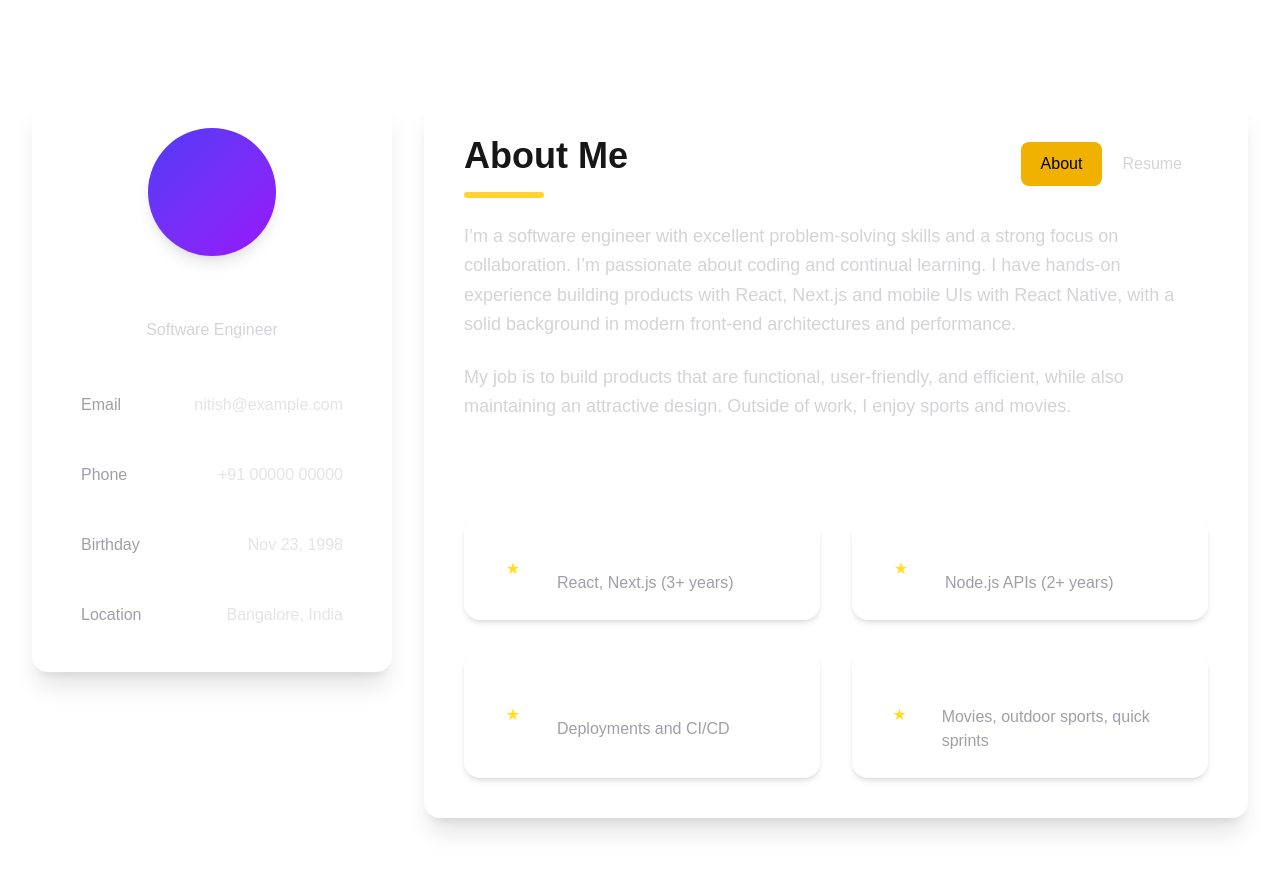
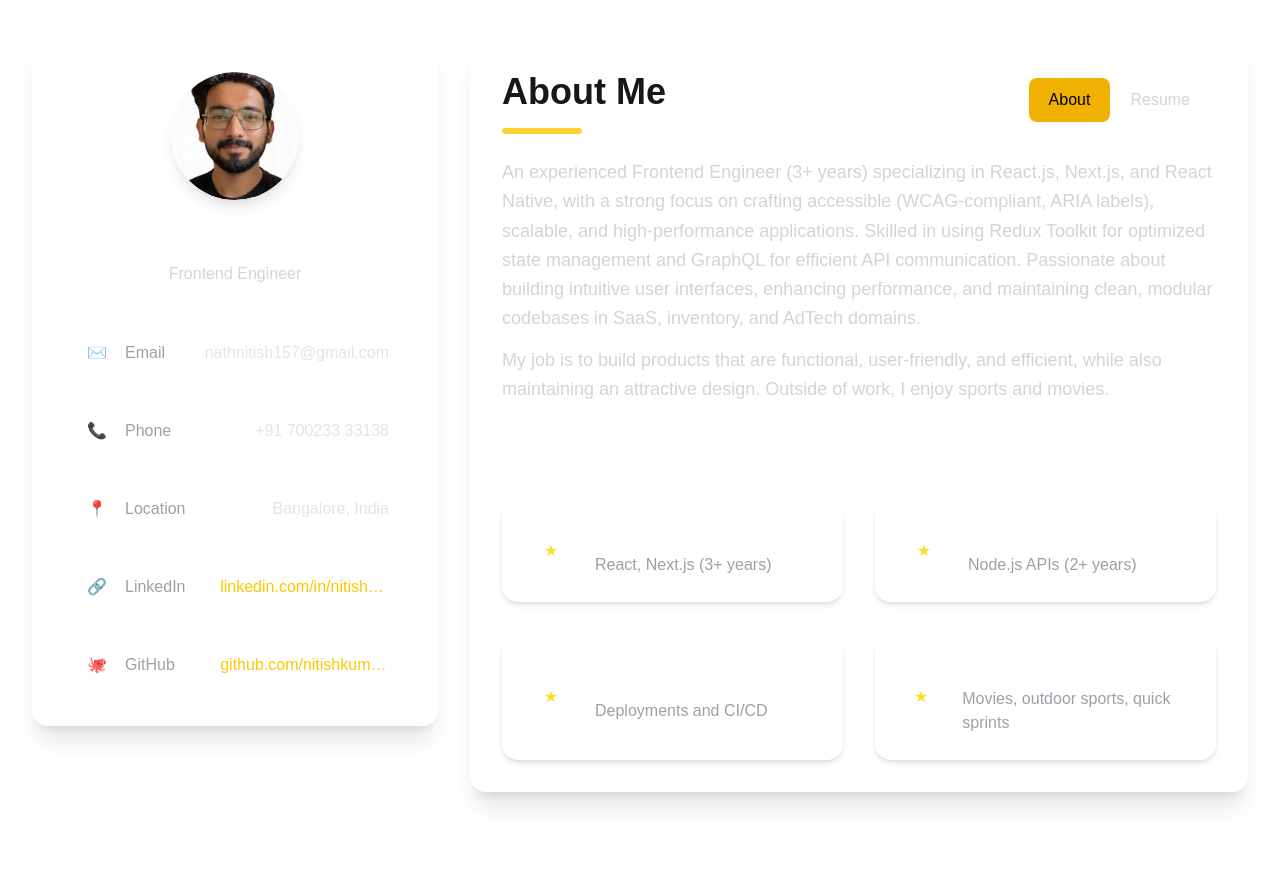
Before and after one commit to nitishnath/my_portfolio_site, a Next.js app: page / in a window 1280 px wide. Shown: the top 872 px of the page. After the commit the page ends 832 px from the top, so only its background shows below. Built offline with nearby package versions, Linux system fonts and the light colour scheme.

Commit message:
feat(profile): update profile content and layout with enhanced details

```diff
--- a/src/app/layout.tsx
+++ b/src/app/layout.tsx
@@ -16,11 +16,11 @@ const mono = JetBrains_Mono({
 export const metadata: Metadata = {
   metadataBase: new URL("https://example.com"),
   title: {
-    default: "Nitish Kumar Nath – Software Engineer",
+    default: "Nitish Kumar Nath – Frontend Engineer",
     template: "%s | Portfolio",
   },
   description:
-    "Professional portfolio showcasing projects, skills, resume, and contact details with rich animations.",
+    "Professional frontend engineer portfolio showcasing projects, skills, resume, and contact details with rich animations.",
   openGraph: {
     title: "Nitish Kumar Nath – Portfolio",
     description:
--- a/src/components/sections/AboutPanel.tsx
+++ b/src/components/sections/AboutPanel.tsx
@@ -26,15 +26,16 @@ export default function AboutPanel() {
       <div className="mt-3 h-1 w-16 rounded bg-yellow-400/80" />
 
       <motion.p className="mt-4 text-zinc-300" initial={{ opacity: 0 }} animate={{ opacity: 1 }}>
-        I’m a software engineer with excellent problem‑solving skills and a strong focus on
-        collaboration. I’m passionate about coding and continual learning. I have hands-on
-        experience building products with React, Next.js and mobile UIs with React Native,
-        with a solid background in modern front‑end architectures and performance.
+        An experienced Frontend Engineer (3+ years) specializing in React.js, Next.js, and React Native, with a
+strong focus on crafting accessible (WCAG-compliant, ARIA labels), scalable, and high-performance applications.
+Skilled in using Redux Toolkit for optimized state management and GraphQL for efficient API communication.
+Passionate about building intuitive user interfaces, enhancing performance, and maintaining clean, modular codebases
+in SaaS, inventory, and AdTech domains.
       </motion.p>
-      <motion.p className="mt-4 text-zinc-300" initial={{ opacity: 0 }} animate={{ opacity: 1 }}>
+      {/* <motion.p className="mt-4 text-zinc-300" initial={{ opacity: 0 }} animate={{ opacity: 1 }}>
         My job is to build products that are functional, user‑friendly, and efficient,
         while also maintaining an attractive design. Outside of work, I enjoy sports and movies.
-      </motion.p>
+      </motion.p> */}
 
       <motion.h3 className="mt-8 text-xl font-semibold text-white" initial={{ opacity: 0, y: 8 }} animate={{ opacity: 1, y: 0 }}>
         What I’m Doing
--- a/src/components/sections/AboutResumePanel.tsx
+++ b/src/components/sections/AboutResumePanel.tsx
@@ -18,6 +18,26 @@ function DoingCard({ title, subtitle }: { title: string; subtitle: string }) {
   );
 }
 
+function SkillBar({ label, percent }: { label: string; percent: number }) {
+  return (
+    <div className="py-3">
+      <div className="flex items-center justify-between text-zinc-200">
+        <span className="font-medium">{label}</span>
+        <span className="text-zinc-400">{percent}%</span>
+      </div>
+      <div className="mt-2 h-2 w-full rounded-full bg-zinc-700/70">
+        <motion.div
+          initial={{ width: 0 }}
+          whileInView={{ width: `${percent}%` }}
+          viewport={{ once: true }}
+          transition={{ duration: 1.2, ease: "easeOut" }}
+          className="h-2 rounded-full bg-yellow-400"
+        />
+      </div>
+    </div>
+  );
+}
+
 function ResumeSection({ title, icon = "📘", children }: { title: string; icon?: string; children: React.ReactNode }) {
   return (
     <div className="mt-6">
@@ -34,7 +54,7 @@ function ResumeSection({ title, icon = "📘", children }: { title: string; icon
   );
 }
 
-function ResumeItem({ role, company, time, details, isLast = false }: { role: string; company: string; time: string; details: string; isLast?: boolean }) {
+function ResumeItem({ role, company, time, details, isLast = false }: { role: string; company: string; time: string; details?: React.ReactNode; isLast?: boolean }) {
   return (
     <div className="relative pl-8">
       <span className="absolute left-0 top-2 h-3 w-3 rounded-full bg-yellow-400" />
@@ -42,7 +62,7 @@ function ResumeItem({ role, company, time, details, isLast = false }: { role: st
       <p className="text-lg font-semibold text-zinc-100">{role}</p>
       {company && <p className="text-sm md:text-base text-zinc-300">{company}</p>}
       {time && <p className="mt-1 text-sm text-yellow-300">{time}</p>}
-      {details && <p className="mt-2 text-sm md:text-base text-zinc-300">{details}</p>}
+      {details && <div className="mt-2 text-sm md:text-base text-zinc-300">{details}</div>}
     </div>
   );
 }
@@ -52,7 +72,7 @@ export default function AboutResumePanel() {
   const heading = tab === "about" ? "About Me" : "Resume";
 
   return (
-    <section className="rounded-2xl bg-white/5 p-8 md:p-10 shadow-xl ring-1 ring-white/10">
+    <section className="rounded-2xl bg-white/5 p-8 md:p-8 shadow-xl ring-1 ring-white/10">
       {/* Header row: title + tabs on the same line */}
       <div className="flex items-start justify-between">
         <div>
@@ -65,8 +85,9 @@ export default function AboutResumePanel() {
         <div className="flex items-center gap-3">
           {tab === "resume" && (
             <a
-              href="/resume.pdf"
-              download
+              href="https://drive.google.com/uc?export=download&id=1ijICpnPn8bQsDoBMpg5iIUQ7-KOj9tXD"
+              target="_blank"
+              rel="noopener noreferrer"
               className="rounded-lg border border-yellow-500 px-4 py-2 text-sm font-medium text-yellow-400 hover:bg-yellow-500 hover:text-black"
             >
               Download Resume
@@ -95,12 +116,13 @@ export default function AboutResumePanel() {
         {tab === "about" ? (
           <div>
             <motion.p className="mt-6 text-lg leading-relaxed text-zinc-300" initial={{ opacity: 0 }} animate={{ opacity: 1 }}>
-              I’m a software engineer with excellent problem‑solving skills and a strong focus on
-              collaboration. I’m passionate about coding and continual learning. I have hands-on
-              experience building products with React, Next.js and mobile UIs with React Native,
-              with a solid background in modern front‑end architectures and performance.
+              An experienced Frontend Engineer (3+ years) specializing in React.js, Next.js, and React Native, with a
+strong focus on crafting accessible (WCAG-compliant, ARIA labels), scalable, and high-performance applications.
+Skilled in using Redux Toolkit for optimized state management and GraphQL for efficient API communication.
+Passionate about building intuitive user interfaces, enhancing performance, and maintaining clean, modular codebases
+in SaaS, inventory, and AdTech domains.
             </motion.p>
-            <motion.p className="mt-6 text-lg leading-relaxed text-zinc-300" initial={{ opacity: 0 }} animate={{ opacity: 1 }}>
+            <motion.p className="mt-3 text-lg leading-relaxed text-zinc-300" initial={{ opacity: 0 }} animate={{ opacity: 1 }}>
               My job is to build products that are functional, user‑friendly, and efficient,
               while also maintaining an attractive design. Outside of work, I enjoy sports and movies.
             </motion.p>
@@ -118,16 +140,53 @@ export default function AboutResumePanel() {
         ) : (
           <div className="mt-6">
             <ResumeSection title="Experience" icon="📘">
-              <ResumeItem role="Software Engineer" company="Allegion India, Bangalore" time="August 2022 — Present" details="Angular, ASP.NET, and Azure." />
-              <ResumeItem role="Intern" company="Allegion India, Bangalore" time="March 2022 — May 2022" details="ML.NET and C#." isLast />
-            </ResumeSection>
-
-            <ResumeSection title="Certificates" icon="📜">
-              <ResumeItem role="Programming, DSA Using Python" company="NPTEL, CMI Madras" time="September 2021" details="Certification focused on algorithms and Python." isLast />
+              <ResumeItem
+                role="Frontend Engineer"
+                company="TrackOlap · Full‑time"
+                time="Sep 2022 — Present"
+                details={
+                  <div>
+                    {/* <p className="text-zinc-400">Noida, Uttar Pradesh, India · On‑site</p> */}
+                    <ul className="mt-2 list-disc pl-5 space-y-1">
+                      <li>Led end‑to‑end development of 3 frontend projects from scratch through to deployment; executed complex tasks demonstrating problem‑solving and technical expertise.</li>
+                      <li>Led a team of developers to design and implement robust, scalable client‑facing websites and internal applications, significantly enhancing business impact.</li>
+                      <li>Improved frontend performance by ~40% using React.js via smart refactoring, lazy loading, and Webpack/Vite tuning.</li>
+                      <li>Developed reusable component libraries and design systems to ensure consistency and accelerate development cycles.</li>
+                      <li>Implemented config‑driven UIs with authentication and security best practices; optimized build processes for performance and scalability.</li>
+                      <li>Used React Query to manage data efficiently, reducing repeated API calls by ~60% and improving UX with smart caching and background updates.</li>
+                      <li>Conducted code reviews, shared knowledge, and authored technical documentation (code structure, API contracts, deployment steps), reducing onboarding time for new developers by ~50%.</li>
+                    </ul>
+                  </div>
+                }
+                isLast
+              />
             </ResumeSection>
 
             <ResumeSection title="Education" icon="🎓">
-              <ResumeItem role="Tezpur University" company="" time="" details="" isLast />
+              <ResumeItem
+                role="Tezpur University"
+                company="Master of Computer Applications (MCA), Computer Science"
+                time="Nov 2020 — Jul 2022"
+                details=""
+              />
+              <ResumeItem
+                role="Cotton University"
+                company="BCA, Computer Science and Information Technology"
+                time="Aug 2017 — Aug 2020"
+                details=""
+                isLast
+              />
+            </ResumeSection>
+
+            <ResumeSection title="My Skills" icon="🛠️">
+              <div className="rounded-2xl bg-white/5 p-6 ring-1 ring-white/10">
+                <SkillBar label="JavaScript" percent={90} />
+                <SkillBar label="React.js" percent={90} />
+                <SkillBar label="Next.js" percent={85} />
+                <SkillBar label="React Native" percent={80} />
+                <SkillBar label="TypeScript" percent={85} />
+                <SkillBar label="GraphQL" percent={75} />
+              </div>
             </ResumeSection>
           </div>
         )}
--- a/src/components/sections/Profile.tsx
+++ b/src/components/sections/Profile.tsx
@@ -5,8 +5,8 @@ import AboutResumePanel from "@/components/sections/AboutResumePanel";
 
 export default function Profile() {
   return (
-    <section className="mx-auto max-w-7xl px-8 py-24">
-      <div className="grid gap-8 lg:grid-cols-[360px_1fr]">
+    <section className="mx-auto max-w-7xl px-8 py-10">
+      <div className="grid gap-8 lg:grid-cols-[406px_1fr]">
         <SidebarProfile />
         <AboutResumePanel />
       </div>
--- a/src/components/ui/SidebarProfile.tsx
+++ b/src/components/ui/SidebarProfile.tsx
@@ -1,29 +1,66 @@
 "use client";
 
 import { motion } from "framer-motion";
+import Image from "next/image";
+import myPic from "../../images/my_pic.jpeg";
 
 export default function SidebarProfile() {
   return (
     <aside className="rounded-2xl bg-white/5 p-8 shadow-xl ring-1 ring-white/10 lg:sticky lg:top-8 self-start">
       <div className="mx-auto flex flex-col items-center text-center">
         <motion.div
-          className="h-32 w-32 rounded-full bg-gradient-to-br from-indigo-600 to-purple-600 shadow-lg"
+          className="h-32 w-32 rounded-full overflow-hidden shadow-lg"
           initial={{ opacity: 0, scale: 0.9 }}
           animate={{ opacity: 1, scale: 1 }}
-        />
+        >
+          <Image
+            src={myPic}
+            alt="Nitish Kumar Nath profile photo"
+            className="h-full w-full object-cover rounded-full"
+            placeholder="blur"
+            priority
+          />
+        </motion.div>
         <h2 className="mt-5 text-xl font-semibold text-white">Nitish Kumar Nath</h2>
-        <p className="mt-2 rounded-full bg-white/10 px-4 py-1.5 text-base text-zinc-300">Software Engineer</p>
+        <p className="mt-2 rounded-full bg-white/10 px-4 py-1.5 text-base text-zinc-300">Frontend Engineer</p>
 
         <div className="mt-8 space-y-5 w-full">
           {[
-            { label: "Email", value: "nitish@example.com" },
-            { label: "Phone", value: "+91 00000 00000" },
-            { label: "Birthday", value: "Nov 23, 1998" },
-            { label: "Location", value: "Bangalore, India" },
+            { label: "Email", value: "nathnitish157@gmail.com", href: "mailto:nathnitish157@gmail.com", icon: "✉️" },
+            { label: "Phone", value: "+91 700233 33138", icon: "📞" },
+            { label: "Location", value: "Bangalore, India", icon: "📍" },
+            {
+              label: "LinkedIn",
+              value: "linkedin.com/in/nitish-kumar-nath",
+              href: "https://www.linkedin.com/in/nitish-kumar-nath-91b0a01a5/",
+              icon: "🔗",
+            },
+            {
+              label: "GitHub",
+              value: "github.com/nitishkumarnath",
+              href: "https://github.com/nitishkumarnath",
+              icon: "🐙",
+            },
           ].map((item) => (
-            <div key={item.label} className="flex items-center justify-between rounded-xl border border-white/10 bg-white/5 px-4 py-3">
-              <span className="text-sm md:text-base text-zinc-400">{item.label}</span>
-              <span className="text-sm md:text-base text-zinc-200">{item.value}</span>
+            <div key={item.label} className="rounded-xl border border-white/10 bg-white/5 px-4 py-3 md:flex md:items-center md:justify-between">
+              <div className="flex items-center gap-3">
+                <div className="flex h-8 w-8 items-center justify-center rounded-md bg-white/10 text-yellow-300">
+                  <span aria-hidden>{item.icon}</span>
+                </div>
+                <span className="text-sm md:text-base text-zinc-400">{item.label}</span>
+              </div>
+              {item.href ? (
+                <a
+                  href={item.href}
+                  target="_blank"
+                  rel="noopener noreferrer"
+                  className={`mt-2 md:mt-0 block text-sm md:text-base ${item.href.startsWith("mailto:") ? "text-zinc-200" : "text-yellow-400 hover:underline md:pl-4"} truncate w-full md:max-w-[60%] md:text-right`}
+                >
+                  {item.value}
+                </a>
+              ) : (
+                <span className="mt-2 md:mt-0 block text-sm md:text-base text-zinc-200 truncate w-full md:max-w-[60%] md:text-right md:pl-4">{item.value}</span>
+              )}
             </div>
           ))}
         </div>
```
Also changed, not shown: src/images/my_pic.jpeg (added).
